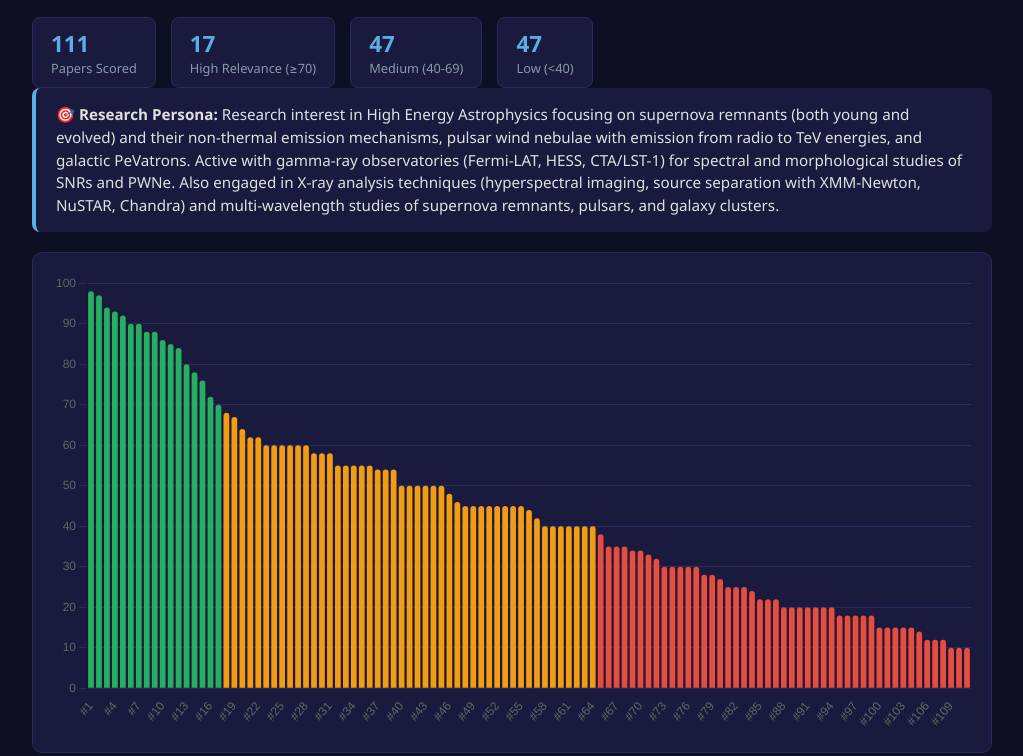
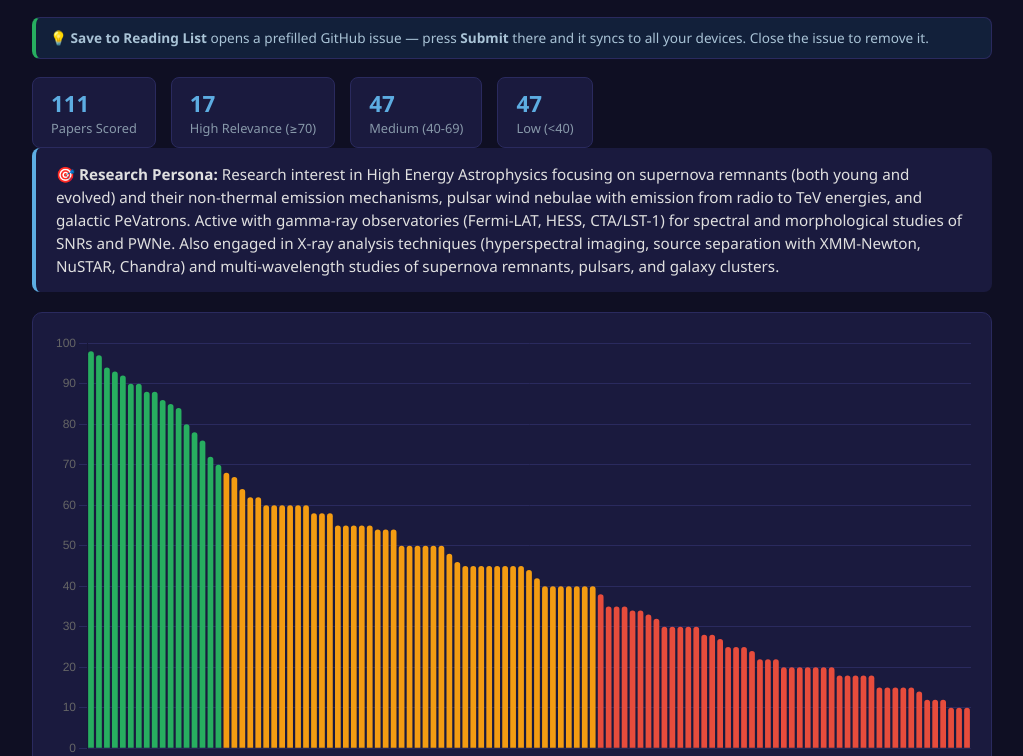
Before and after one commit to facero/arxiv-reports, a plain HTML site: page 2026-07.html in a window 1280 px wide. Shown: the part 151-907 px from the top of the page, without its empty margins (128-1151 px from the left). Drawn offline with nearby package versions, Linux system fonts and the light colour scheme.

Commit message:
Add how-to hint on report pages (Submit step)

```diff
--- a/2026-07.html
+++ b/2026-07.html
@@ -70,6 +70,7 @@
         .nav a:hover { text-decoration: underline; }
         .chart-container { background: #1a1a3e; padding: 20px; border-radius: 10px; margin-bottom: 20px; border: 1px solid #2a2a5e; }
         .card-actions { display: flex; gap: 10px; margin-top: 4px; }
+        .save-hint { background: #12203a; border: 1px solid #2a2a5e; border-left: 4px solid #27ae60; border-radius: 8px; padding: 10px 14px; margin-bottom: 18px; font-size: 0.85em; color: #a9c3d6; line-height: 1.5; }
         .hide-btn {
             background: transparent; border: 1px solid #6c3483; color: #a569bd;
             padding: 5px 12px; border-radius: 5px; cursor: pointer;
@@ -111,6 +112,8 @@
         </div>
         <button onclick="window.open('reading_list.html', '_arxiv_reading_list')" style="background:#6c3483; color:white; border:none; padding:10px 18px; border-radius:8px; cursor:pointer; font-size:0.9em;">📖 Reading List</button>
     </div>
+
+    <div class="save-hint">💡 <strong>Save to Reading List</strong> opens a prefilled GitHub issue — press <strong>Submit</strong> there and it syncs to all your devices. Close the issue to remove it.</div>
 
     <div class="stats">
         <div class="stat"><div class="num">111</div><div class="label">Papers Scored</div></div>
```
Also changed, not shown: 2026-08.html (+3 -0 lines), 2026-09.html (+3 -0 lines), 2026-10.html (+3 -0 lines).
